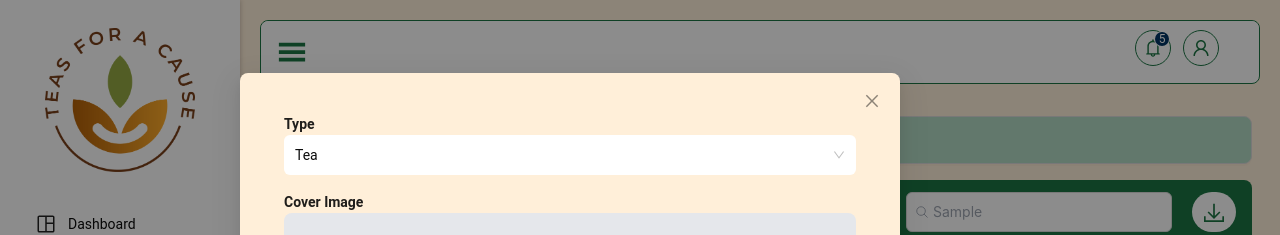
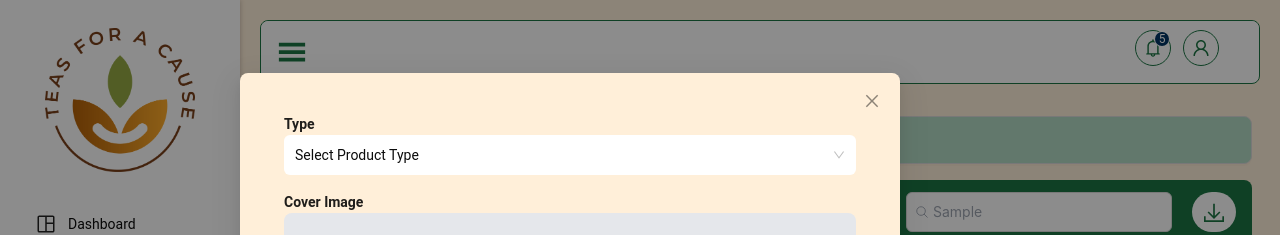
Before and after one commit to bdCalling-Sdt-hub/sirdoneaDashboard, a React (Vite) app: page /products in a window 1280 px wide. Both pictures are taken after typing "Sample" into the empty fields and a click on the button "Add Product". Shown: the top 235 px of the page. Built offline with nearby package versions, Linux system fonts and the light colour scheme.

Commit message:
Updated Product Modal

```diff
--- a/src/Components/UI/ProductModals/CreateProduct.jsx
+++ b/src/Components/UI/ProductModals/CreateProduct.jsx
@@ -138,8 +138,11 @@ const AddProductForm = ({ onSubmit }) => {
             placeholder="Product Type"
             className="w-full h-10"
             onChange={(value) => setProductType(value)}
-            defaultValue="tea"
+            defaultValue=""
           >
+            <Option value="" disabled>
+              Select Product Type
+            </Option>
             <Option value="tea">Tea</Option>
             <Option value="mug">Mug</Option>
             <Option value="tote">Tote</Option>
```
Also changed, not shown: src/Components/UI/ProductModals/EditProduct.jsx (+3 -4 lines).
